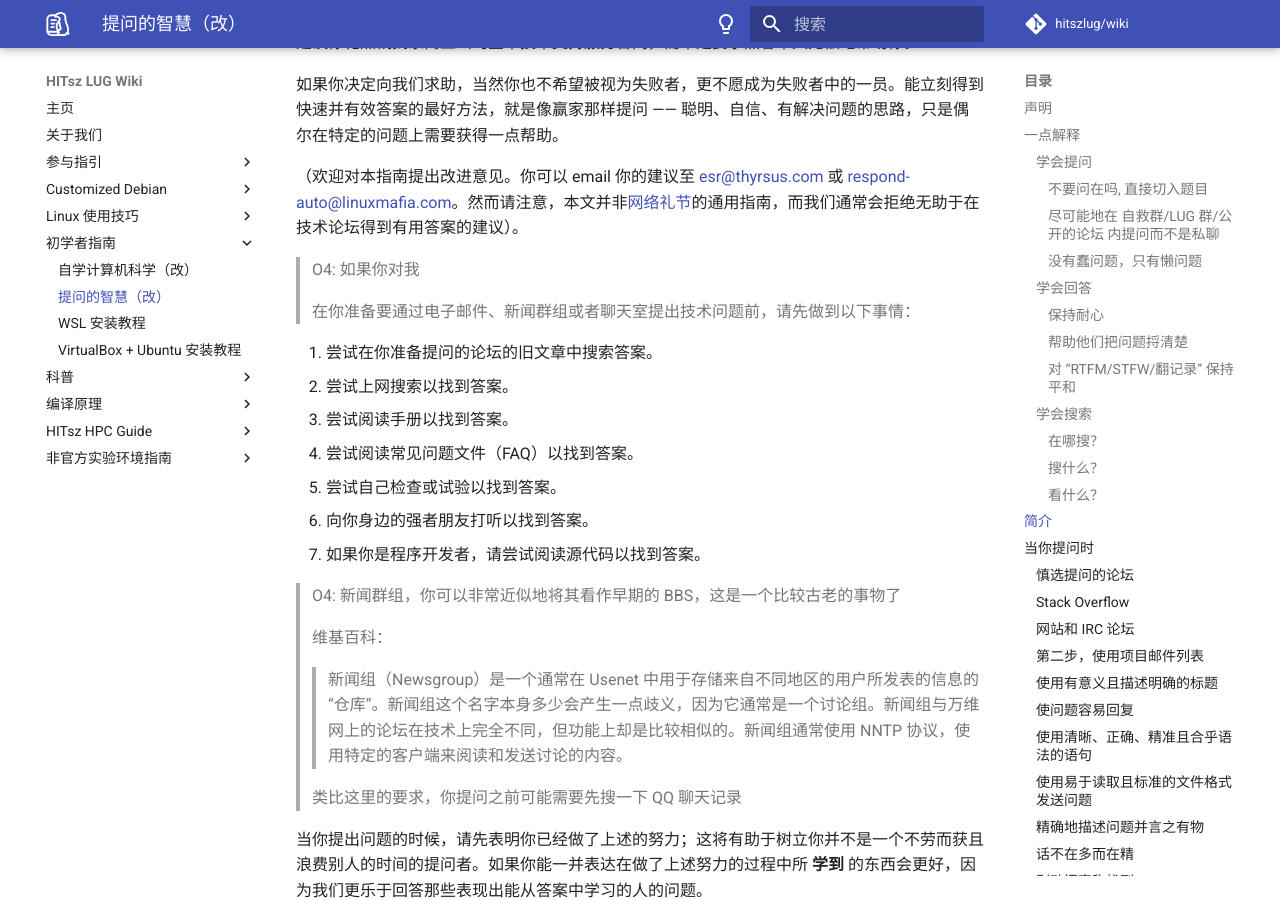
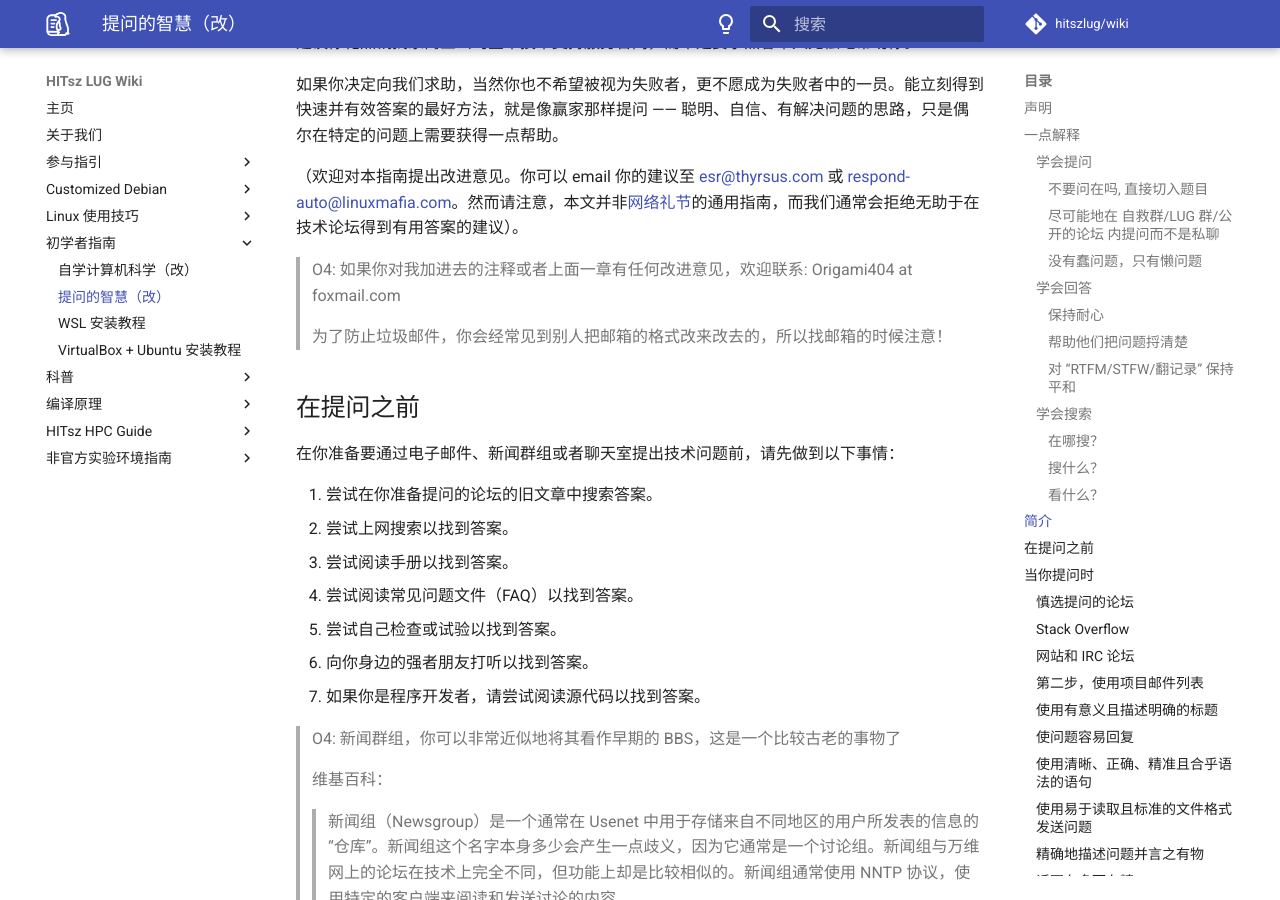
Before and after one commit to hitszosa/wiki, an MkDocs documentation site: the page built from docs/guide-for-beginner/how-to-ask-questions-the-smart-way.md, in a window 1280 px wide and 900 px high, scrolled down 5460 px. Built offline with MkDocs 1.6.1 and Material for MkDocs 9.7.7, drawn with Linux system fonts in a browser that asks for light colours; comment, search, counter and statistics services are not loaded.

Commit message:
fix: ask question wrong merge

```diff
--- a/docs/guide-for-beginner/how-to-ask-questions-the-smart-way.md
+++ b/docs/guide-for-beginner/how-to-ask-questions-the-smart-way.md
@@ -169,8 +169,12 @@ Copyleft 2001 by D.H.Grand(nOBODY/Ginux), 2010 by Gasolin, 2015 by Ryan Wu
 
 （欢迎对本指南提出改进意见。你可以 email 你的建议至 [esr@thyrsus.com](mailto:esr@thyrsus.com) 或 [respond-auto@linuxmafia.com](mailto:respond-auto@linuxmafia.com)。然而请注意，本文并非[网络礼节](http://www.ietf.org/rfc/rfc1855.txt)的通用指南，而我们通常会拒绝无助于在技术论坛得到有用答案的建议）。
 
-> O4: 如果你对我
+> O4: 如果你对我加进去的注释或者上面一章有任何改进意见，欢迎联系: Origami404 at foxmail.com
 >
+> 为了防止垃圾邮件，你会经常见到别人把邮箱的格式改来改去的，所以找邮箱的时候注意！
+
+## 在提问之前
+
 在你准备要通过电子邮件、新闻群组或者聊天室提出技术问题前，请先做到以下事情：
 
 1. 尝试在你准备提问的论坛的旧文章中搜索答案。
```
